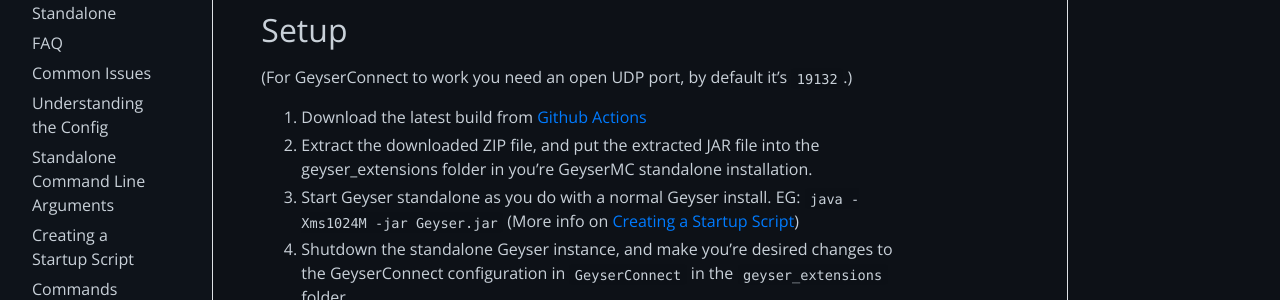
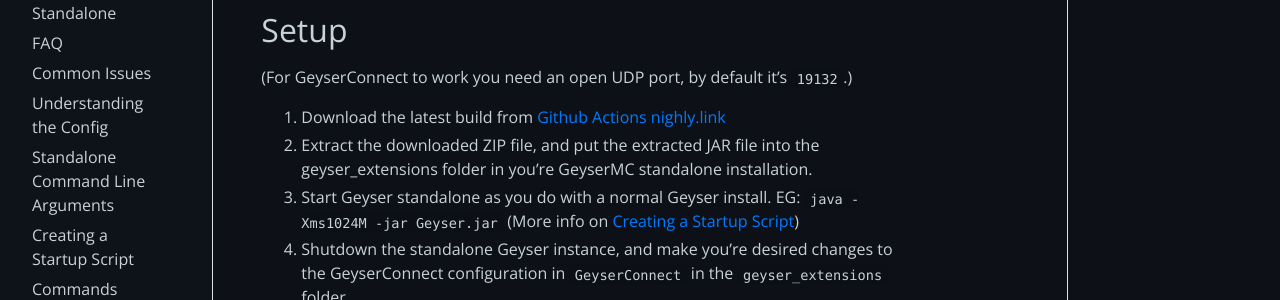
Before and after one commit to GeyserMC/GeyserWiki, a Jekyll site: the page built from _docs/other/geyserconnect.md, in a window 1280 px wide and 900 px high. Shown: the part 225-525 px from the top of the window. Built offline with Jekyll 4.4.1, drawn with Linux system fonts in a browser that asks for light colours.

Commit message:
Update geyserconnect.md
Finish PR

```diff
--- a/_docs/other/geyserconnect.md
+++ b/_docs/other/geyserconnect.md
@@ -9,10 +9,11 @@
 ## Setup
 (For GeyserConnect to work you need an open UDP port, by default it's `19132`.)
 1. Download the latest build from [Github Actions](https://github.com/GeyserMC/GeyserConnect/actions)
-2. Extract the downloaded ZIP file, and put the extracted JAR file into the geyser_extensions folder in you're GeyserMC standalone installation.
-3. Start Geyser standalone as you do with a normal Geyser install. EG: `java -Xms1024M -jar Geyser.jar` (More info on [Creating a Startup Script](/geyser/creating-a-startup-script/))
-4. Shutdown the standalone Geyser instance, and make you're desired changes to the GeyserConnect configuration in `GeyserConnect` in the `geyser_extensions` folder.
-5. Connect to it to make sure its all working.
+[nighly.link](https://github.com/GeyserMC/GeyserConnect/actions)
+3. Extract the downloaded ZIP file, and put the extracted JAR file into the geyser_extensions folder in you're GeyserMC standalone installation.
+4. Start Geyser standalone as you do with a normal Geyser install. EG: `java -Xms1024M -jar Geyser.jar` (More info on [Creating a Startup Script](/geyser/creating-a-startup-script/))
+5. Shutdown the standalone Geyser instance, and make you're desired changes to the GeyserConnect configuration in `GeyserConnect` in the `geyser_extensions` folder.
+6. Connect to it to make sure its all working.
 
 ## DNS and Docker
 There are both [DNS](https://github.com/GeyserMC/GeyserConnect/tree/master/bind9) (using bind9) and [Docker](https://github.com/GeyserMC/GeyserConnect/tree/master/docker) configs in the repo if you would like to use them.
```
